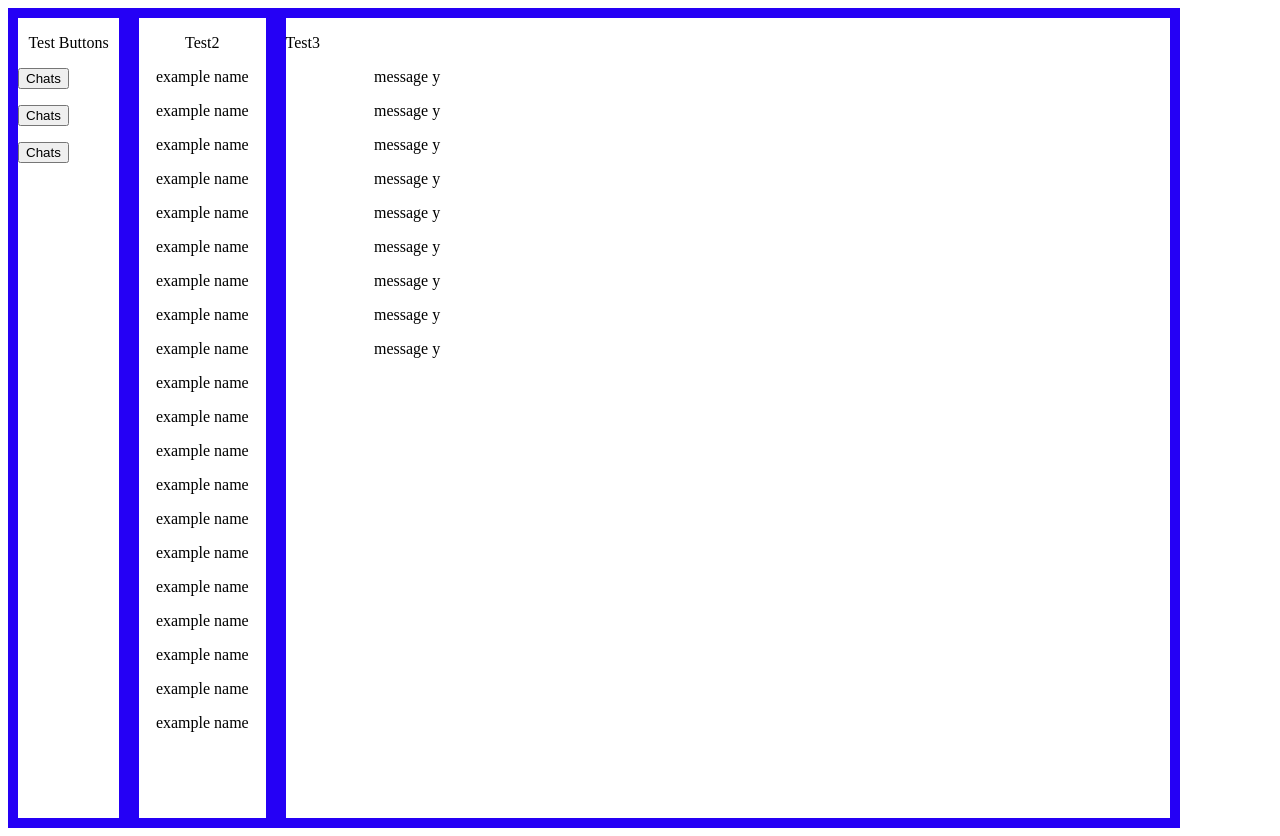
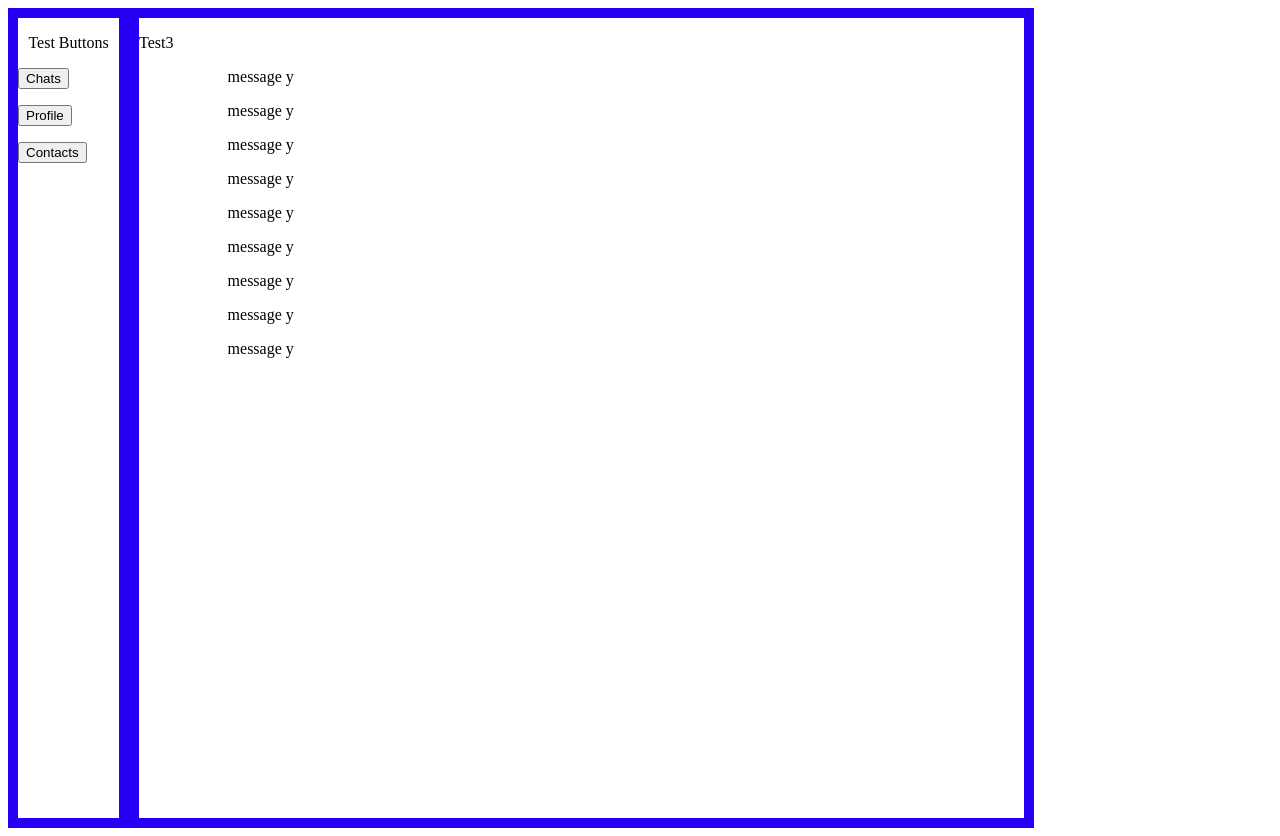
Before and after one commit to ayoo324/CS1530, a Flask app: template templates/app.html in a window 1280 px wide. Run offline with Flask 2, Linux system fonts and the light colour scheme; the template is opened without the code that fills it, so the values that code supplies are empty.

```diff
--- a/templates/app.html
+++ b/templates/app.html
@@ -14,37 +14,14 @@
                         <button onclick="chatScreen('lastColumn')">Chats</button>
                     </p>
                     <p>
-                        <button onclick="profileScreen('lastColumn')">Chats</button>
+                        <button onclick="profileScreen('lastColumn')">Profile</button>
                     </p>
                     <p>
-                        <button onclick="stories('lastColumn')">Chats</button>
+                        <button onclick="contacts('contactColumn')">Contacts</button>
                     </p>
             </div>
-            <div class="column">
-                <!-- This will have all the contacts -->
-                    <center>
-                    <p>Test2</p>
-                    <p>example name </p>
-                    <p>example name </p>
-                    <p>example name </p>
-                    <p>example name </p>
-                    <p>example name </p>
-                    <p>example name </p>
-                    <p>example name </p>
-                    <p>example name </p>
-                    <p>example name </p>
-                    <p>example name </p>
-                    <p>example name </p>
-                    <p>example name </p>
-                    <p>example name </p>
-                    <p>example name </p>
-                    <p>example name </p>
-                    <p>example name </p>
-                    <p>example name </p>
-                    <p>example name </p>
-                    <p>example name </p>
-                    <p>example name </p>
-                    </center>
+            <div id="contactColumn">
+
             </div>
             <div id="lastColumn" class="column2">
                 <!-- This will have be everything else;
--- a/templates/appcss.css
+++ b/templates/appcss.css
@@ -20,6 +20,12 @@
   border: 10px solid rgb(37, 0, 245);
   height: 800px;
 }
+.scrollable {
+  height: 84%;
+  width: 100%;
+  display: inline-block;
+  overflow-y: auto;
+}
 /* Clear floats after the columns */
 .row:after {
   content: "";
```
